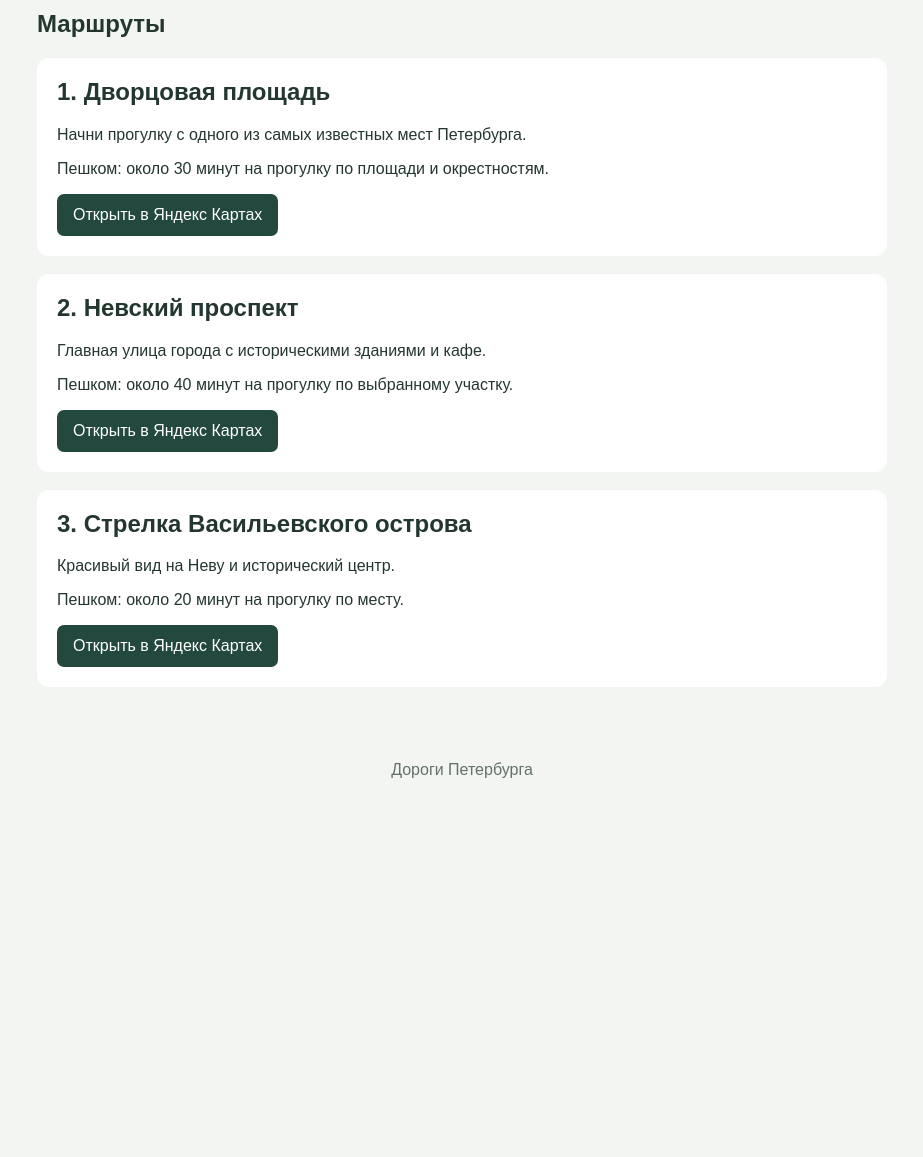
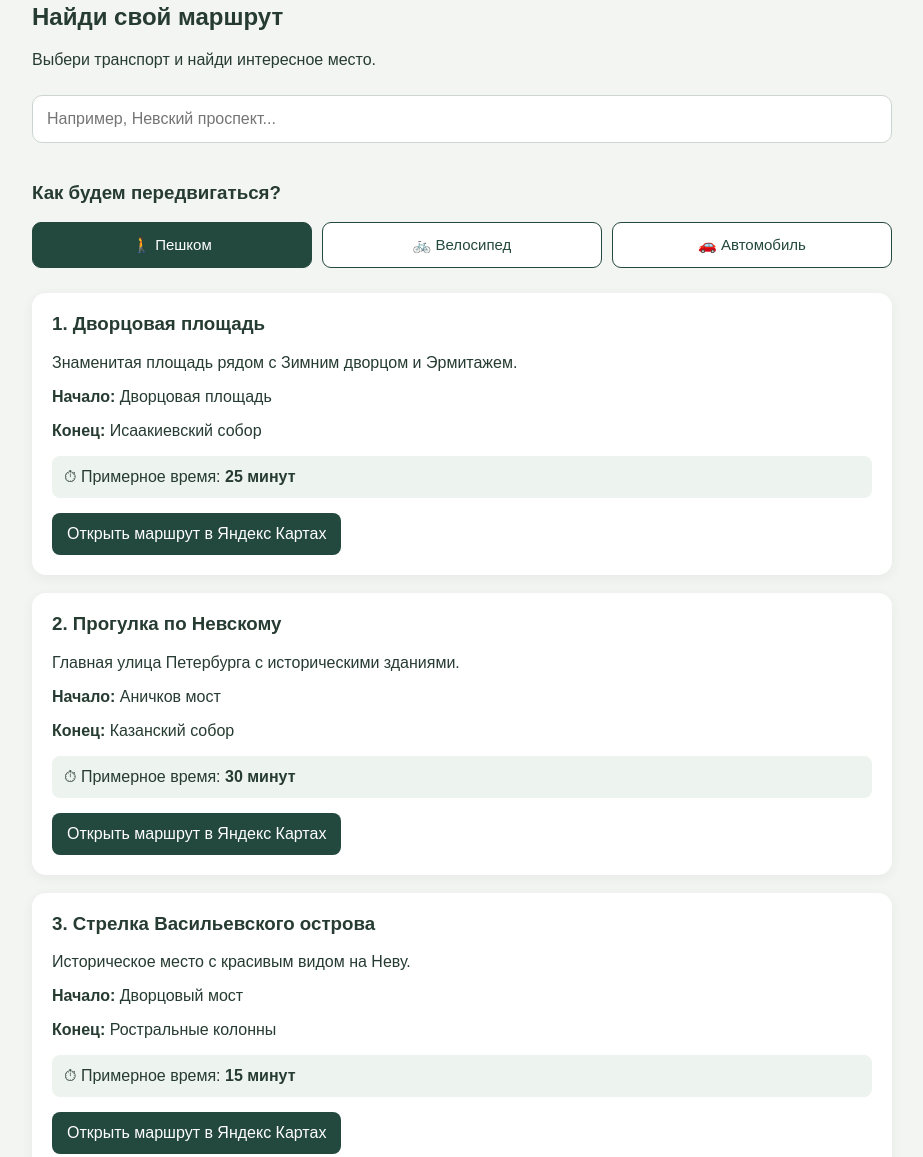
Before and after one commit to titovasofia829-lang/-, a plain HTML site: page index.html in a window 1280 px wide. Shown: the part 194-1351 px from the top of the page, without its empty margins (178-1101 px from the left). Before the commit the page ends 1009 px from the top, so only its background shows below. Drawn offline with Linux system fonts and the light colour scheme.

Commit message:
Update index.html

```diff
--- a/index.html
+++ b/index.html
@@ -5,48 +5,111 @@
     <meta charset="UTF-8">
     <meta name="viewport" content="width=device-width, initial-scale=1.0">
     <title>Дороги Петербурга</title>
+
     <style>
+        * {
+            box-sizing: border-box;
+        }
+
         body {
+            margin: 0;
             font-family: Arial, sans-serif;
-            margin: 0;
             background: #f3f5f2;
-            color: #24372f;
+            color: #263b32;
         }
+
         header {
             background: #23483d;
             color: white;
-            padding: 25px 15px;
             text-align: center;
+            padding: 35px 15px;
         }
+
+        header h1 {
+            margin: 0 0 10px;
+        }
+
         main {
-            max-width: 850px;
+            max-width: 900px;
             margin: auto;
             padding: 20px;
         }
+
+        .search {
+            width: 100%;
+            padding: 14px;
+            border: 1px solid #ccd5cf;
+            border-radius: 10px;
+            font-size: 16px;
+            margin: 10px 0 20px;
+        }
+
+        .transport {
+            display: flex;
+            flex-wrap: wrap;
+            gap: 10px;
+            margin: 15px 0 25px;
+        }
+
+        .transport button {
+            flex: 1;
+            min-width: 120px;
+            padding: 13px 8px;
+            border: 1px solid #23483d;
+            border-radius: 9px;
+            background: white;
+            color: #23483d;
+            cursor: pointer;
+            font-size: 15px;
+        }
+
+        .transport button.active {
+            background: #23483d;
+            color: white;
+        }
+
         .route {
             background: white;
+            border-radius: 14px;
             padding: 20px;
             margin-bottom: 18px;
-            border-radius: 12px;
+            box-shadow: 0 3px 12px #203b3010;
         }
-        .route h2 {
+
+        .route h3 {
             margin-top: 0;
         }
-        .route a {
+
+        .time {
+            background: #edf3ef;
+            padding: 12px;
+            border-radius: 8px;
+            margin: 15px 0;
+        }
+
+        .map-link {
             display: inline-block;
             background: #23483d;
             color: white;
-            padding: 12px 16px;
-            border-radius: 7px;
+            padding: 12px 15px;
+            border-radius: 8px;
             text-decoration: none;
         }
-        .route a:hover {
+
+        .map-link:hover {
             background: #376b59;
         }
+
+        .empty {
+            display: none;
+            text-align: center;
+            padding: 20px;
+        }
+
         footer {
             text-align: center;
-            padding: 20px;
-            color: #637168;
+            padding: 25px;
+            color: #68766e;
         }
     </style>
 </head>
@@ -59,40 +122,163 @@
 </header>
 
 <main>
-    <h2>Маршруты</h2>
+    <h2>Найди свой маршрут</h2>
+    <p>Выбери транспорт и найди интересное место.</p>
 
-    <section class="route">
-        <h2>1. Дворцовая площадь</h2>
-        <p>Начни прогулку с одного из самых известных мест Петербурга.</p>
-        <p>Пешком: около 30 минут на прогулку по площади и окрестностям.</p>
-        <a href="https://yandex.ru/maps/?text=Дворцовая%20площадь%20Санкт-Петербург"
+    <input
+        class="search"
+        id="search"
+        type="text"
+        placeholder="Например, Невский проспект..."
+        aria-label="Поиск маршрутов"
+    >
+
+    <h3>Как будем передвигаться?</h3>
+
+    <div class="transport">
+        <button class="active" data-mode="walk">🚶 Пешком</button>
+        <button data-mode="bike">🚲 Велосипед</button>
+        <button data-mode="car">🚗 Автомобиль</button>
+    </div>
+
+    <div id="routes">
+
+        <section class="route"
+            data-name="дворцовая площадь эрмитаж">
+            <h3>1. Дворцовая площадь</h3>
+            <p>Знаменитая площадь рядом с Зимним дворцом и Эрмитажем.</p>
+            <p><b>Начало:</b> Дворцовая площадь</p>
+            <p><b>Конец:</b> Исаакиевский собор</p>
+
+            <div class="time">
+                <span>⏱ Примерное время: </span>
+                <b class="duration"
+                   data-walk="25 минут"
+                   data-bike="10 минут"
+                   data-car="10–20 минут">25 минут</b>
+            </div>
+
+            <a class="map-link"
+               href="https://yandex.ru/maps/?rtext=Дворцовая%20площадь%2C%20Санкт-Петербург~Исаакиевский%20собор%2C%20Санкт-Петербург&rtt=pd"
                target="_blank" rel="noopener noreferrer">
-            Открыть в Яндекс Картах
+                Открыть маршрут в Яндекс Картах
             </a>
         </section>
 
-    <section class="route">
-        <h2>2. Невский проспект</h2>
-        <p>Главная улица города с историческими зданиями и кафе.</p>
-        <p>Пешком: около 40 минут на прогулку по выбранному участку.</p>
-        <a href="https://yandex.ru/maps/?text=Невский%20проспект%20Санкт-Петербург"
+        <section class="route"
+            data-name="невский проспект казанский собор">
+            <h3>2. Прогулка по Невскому</h3>
+            <p>Главная улица Петербурга с историческими зданиями.</p>
+            <p><b>Начало:</b> Аничков мост</p>
+            <p><b>Конец:</b> Казанский собор</p>
+
+            <div class="time">
+                <span>⏱ Примерное время: </span>
+                <b class="duration"
+                   data-walk="30 минут"
+                   data-bike="12 минут"
+                   data-car="10–20 минут">30 минут</b>
+            </div>
+
+            <a class="map-link"
+               href="https://yandex.ru/maps/?rtext=Аничков%20мост%2C%20Санкт-Петербург~Казанский%20собор%2C%20Санкт-Петербург&rtt=pd"
                target="_blank" rel="noopener noreferrer">
-            Открыть в Яндекс Картах
+                Открыть маршрут в Яндекс Картах
             </a>
         </section>
 
-    <section class="route">
-        <h2>3. Стрелка Васильевского острова</h2>
-        <p>Красивый вид на Неву и исторический центр.</p>
-        <p>Пешком: около 20 минут на прогулку по месту.</p>
-        <a href="https://yandex.ru/maps/?text=Стрелка%20Васильевского%20острова"
+        <section class="route"
+            data-name="стрелка васильевского острова ростральные колонны">
+            <h3>3. Стрелка Васильевского острова</h3>
+            <p>Историческое место с красивым видом на Неву.</p>
+            <p><b>Начало:</b> Дворцовый мост</p>
+            <p><b>Конец:</b> Ростральные колонны</p>
+
+            <div class="time">
+                <span>⏱ Примерное время: </span>
+                <b class="duration"
+                   data-walk="15 минут"
+                   data-bike="7 минут"
+                   data-car="10–20 минут">15 минут</b>
+            </div>
+
+            <a class="map-link"
+               href="https://yandex.ru/maps/?rtext=Дворцовый%20мост%2C%20Санкт-Петербург~Ростральные%20колонны%2C%20Санкт-Петербург&rtt=pd"
                target="_blank" rel="noopener noreferrer">
-            Открыть в Яндекс Картах
+                Открыть маршрут в Яндекс Картах
             </a>
         </section>
+
+    </div>
+
+    <p class="empty" id="empty">Маршруты не найдены.</p>
 </main>
+
 <footer>
-    <p>Дороги Петербурга</p>
+    Дороги Петербурга · Учебный проект
 </footer>
+
+<script>
+    const buttons = document.querySelectorAll(".transport button");
+    const durations = document.querySelectorAll(".duration");
+    const links = document.querySelectorAll(".map-link");
+    const routes = document.querySelectorAll(".route");
+    const search = document.getElementById("search");
+    const empty = document.getElementById("empty");
+
+    const modes = {
+        walk: "pd",
+        bike: " bicycle",
+        car: "auto"
+    };
+
+    let currentMode = "walk";
+
+    buttons.forEach(function(button) {
+        button.addEventListener("click", function() {
+            currentMode = button.dataset.mode;
+
+            buttons.forEach(function(item) {
+                item.classList.remove("active");
+            });
+
+            button.classList.add("active");
+
+            durations.forEach(function(duration) {
+                duration.textContent =
+                    duration.dataset[currentMode];
+            });
+
+            links.forEach(function(link) {
+                const url = new URL(link.href);
+                url.searchParams.set(
+                    "rtt",
+                    currentMode === "walk" ? "pd" :
+                    currentMode === "bike" ? "bike" : "auto"
+                );
+                link.href = url.toString();
+            });
+        });
+    });
+
+    search.addEventListener("input", function() {
+        const query = search.value.toLowerCase().trim();
+        let found = 0;
+
+        routes.forEach(function(route) {
+            const name = route.dataset.name;
+            const visible = name.includes(query);
+
+            route.style.display = visible ? "block" : "none";
+
+            if (visible) {
+                found++;
+            }
+        });
+
+        empty.style.display = found === 0 ? "block" : "none";
+    });
+</script>
+
 </body>
 </html>
```
Lines whose indentation alone changed are shown as unchanged.
